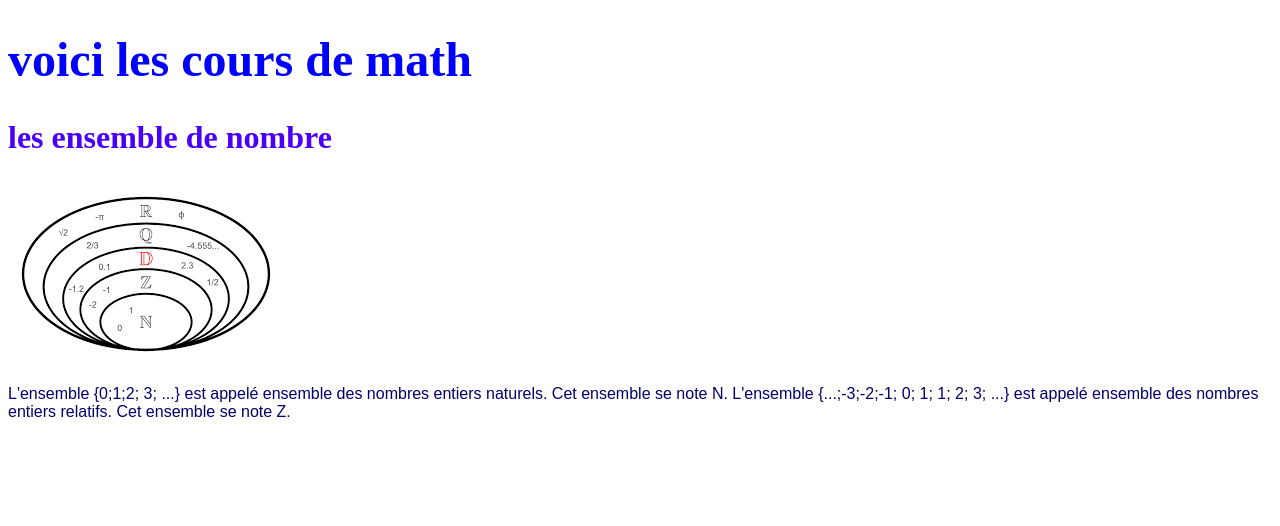
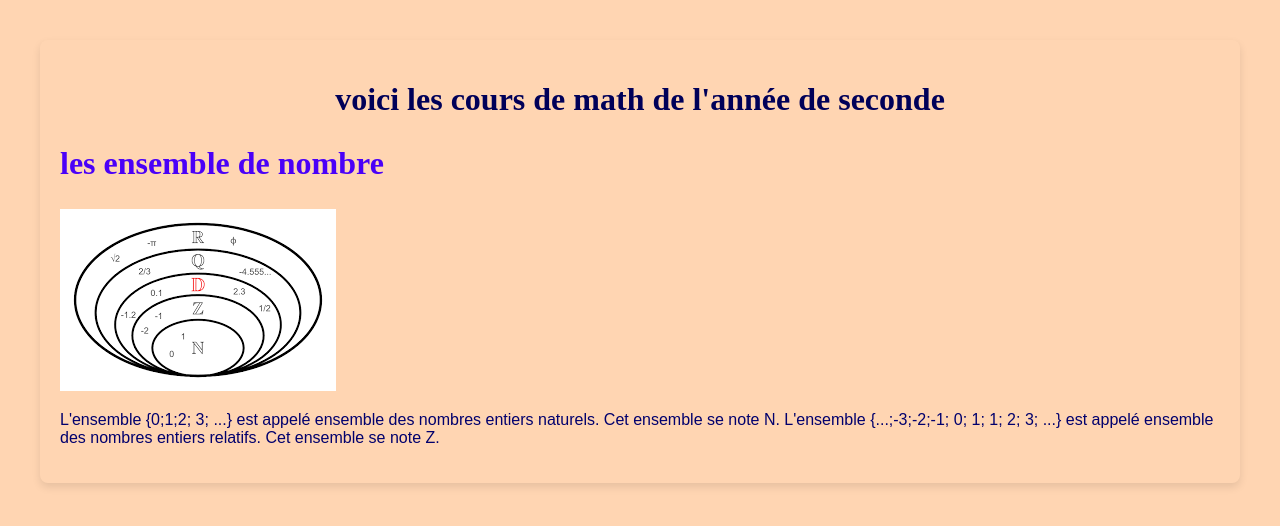
Before and after one commit to niels12332/cours, a plain HTML site: page math.html in a window 1280 px wide. Drawn offline with Linux system fonts and the light colour scheme.

Commit message:
Mettre à jour le style du site

```diff
--- a/math.css
+++ b/math.css
@@ -1,11 +1,10 @@
 p {
     color: rgb(2, 0, 109);
-    font-family:Arial, Helvetica, sans-serif ;
+    font-family:Arial, sans-serif ;
     font-size: 1em;
 }
 
-h1 {
-    .space-mono-regular {
+h1 { .space-mono-regular {
   font-family: "Space Mono", monospace;
   font-weight: 400;
   font-style: normal;
@@ -28,9 +27,13 @@ h1 {
   font-weight: 700;
   font-style: italic;
 }
-color: rgb(0, 0, 255);
-font-size: 3em;
+color: rgb(236, 235, 239);
+font-size: 2em;
+text-align: center;
+color: rgb(0, 0, 89);
 }
+
+
 
 h2 {
   .space-mono-regular {
@@ -87,3 +90,10 @@ li {
 font-size: 1em;
 color: rgb(5, 4, 61);
 }
+body{
+    background-color: rgb(255, 213, 178);
+    margin: 40px;
+    padding: 20px;
+    border-radius: 8px;
+    box-shadow: 0 4px 8px rgba(0, 0, 0, 0.1);
+}
--- a/math.html
+++ b/math.html
@@ -10,7 +10,7 @@
 	<body>
 		<link rel="stylesheet" href="math.css">
 
-		<h1>voici les cours de math</h1>
+		<h1>voici les cours de math de l'année de seconde</h1>
 		<h2>les ensemble de nombre</h2>
 		<a href="image/zoom_classe_de_nombre.png">
 		<img src="image/telechargement.png" alt="image des ensemble de nombre N,Z,D,Q,R" title="classe de nombres">
--- a/niels.css
+++ b/niels.css
@@ -57,8 +57,10 @@ h2 {
   font-weight: 700;
   font-style: italic;
 }
-color: rgb(74, 0, 248);
+color: rgb(34, 5, 101);
 font-size: 2em;
+text-align: center;
+text-decoration: underline;
 }
 
 li {
@@ -89,7 +91,8 @@ font-size: 1em;
 color: rgb(5, 4, 61);
 }
 .lien_1 {
-    color: black;
+    color: rgb(5, 4, 62);
+    text-decoration: none;
 }
 body {
     background-color: rgb(255, 213, 179);
```
Also changed, not shown: niels.html (+3 -4 lines), image/fond_ecran_math.jpg (added).
